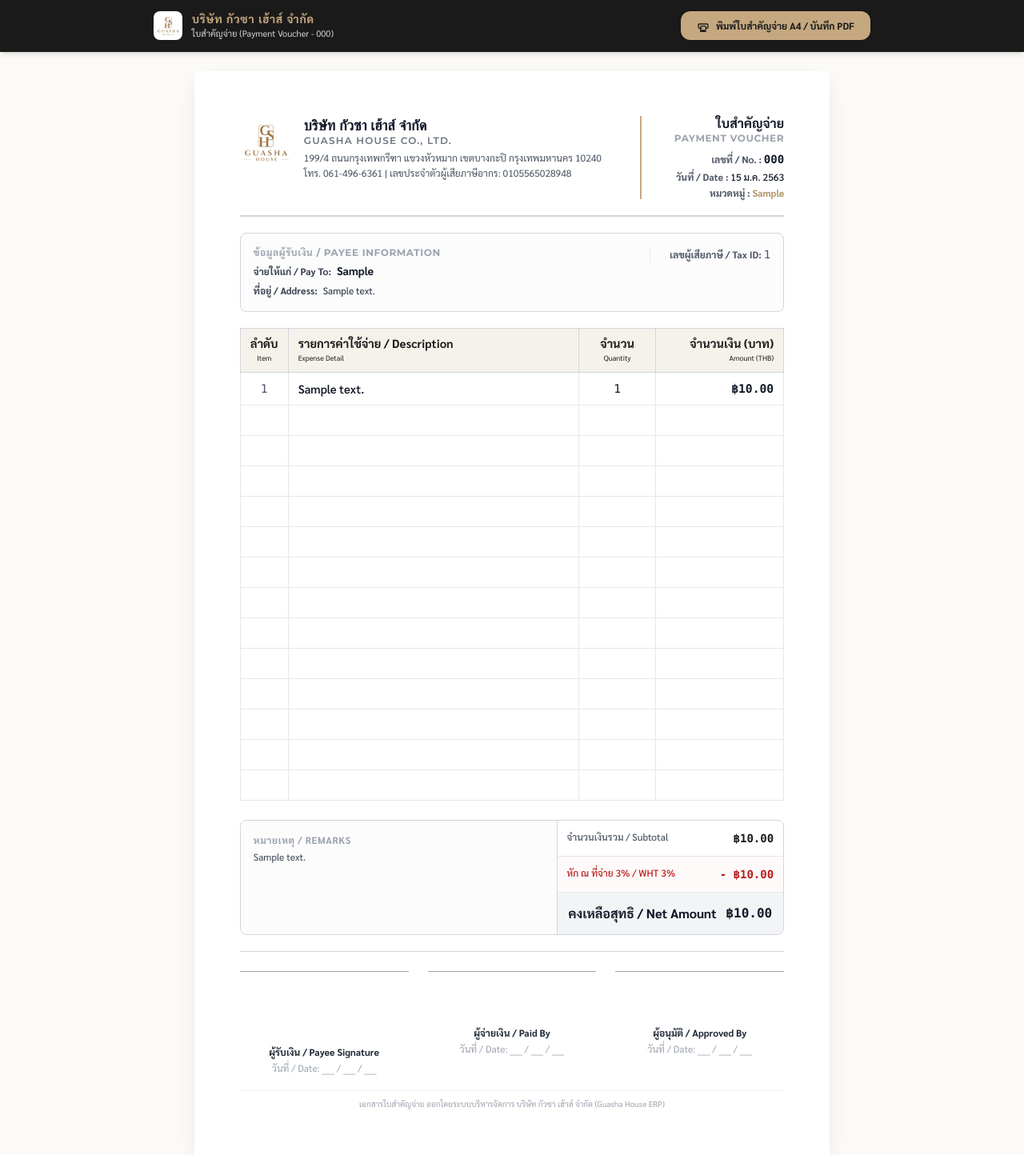
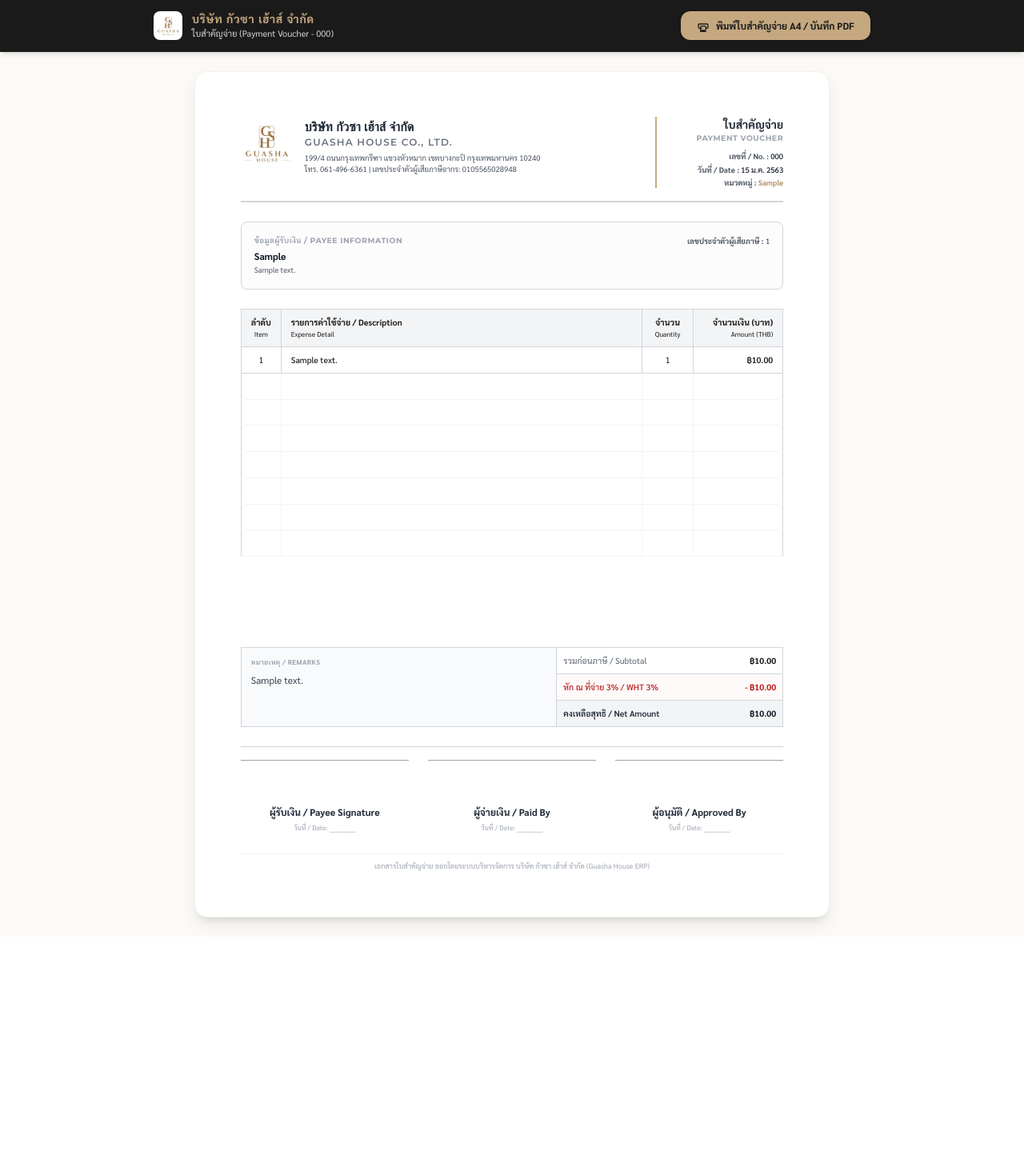
Before and after one commit to Amaraporn48/guasha-house, a FastAPI app: page /print/expense/1 in a window 1280 px wide. Shown: the whole page at 80% size. After the commit the page ends 1162 px from the top, so only its background shows below. Run offline with FastAPI, Linux system fonts and the light colour scheme; tables that the repository leaves empty hold one stand-in row (values such as "Sample post"); some libraries are stand-ins or nearby versions.

Commit message:
Use identical print-container structure and CSS rules from Tax Invoice template for Payment Voucher

```diff
--- a/main.py
+++ b/main.py
@@ -1528,7 +1528,7 @@ def print_expense_voucher(exp_id: int, request: Request, db: Session = Depends(g
 
     setattr(exp, "formatted_date", formatted_date)
 
-    padding_count = max(0, 14 - (len(items) if items else 1))
+    padding_count = max(0, 8 - (len(items) if items else 1))
     padding_rows = range(padding_count)
 
     return templates.TemplateResponse(
--- a/templates/print_voucher.html
+++ b/templates/print_voucher.html
@@ -3,7 +3,10 @@
 <head>
     <meta charset="UTF-8">
     <meta name="viewport" content="width=device-width, initial-scale=1.0, maximum-scale=1.0, user-scalable=no">
-    <title>ใบสำคัญจ่าย - {{ exp.voucher_number or exp.id }}</title>
+    <meta http-equiv="Cache-Control" content="no-cache, no-store, must-revalidate">
+    <meta http-equiv="Pragma" content="no-cache">
+    <meta http-equiv="Expires" content="0">
+    <title>พิมพ์ใบสำคัญจ่าย - {{ exp.voucher_number or exp.id }}</title>
     <!-- Tailwind CSS CDN -->
     <script src="https://cdn.tailwindcss.com"></script>
     <script>
@@ -27,78 +30,91 @@
             size: A4;
             margin: 0;
         }
+
         * {
             box-sizing: border-box;
         }
-        html, body {
-            font-family: 'Sarabun', -apple-system, BlinkMacSystemFont, sans-serif;
-            background-color: #fbfaf7;
-            color: #1a1a1a;
+
+        @media screen {
+            body {
+                background-color: #fbfaf7 !important;
+                color: #1a1a1a !important;
                 margin: 0;
                 padding: 0;
-            width: 100%;
-            -webkit-print-color-adjust: exact;
-            print-color-adjust: exact;
             }
-        .voucher-container {
-            background-color: white;
-            width: 210mm;
-            min-height: 297mm;
-            margin: 0 auto;
-            padding: 15mm 15mm;
-            box-shadow: 0 10px 25px -5px rgba(0, 0, 0, 0.1);
+            .print-container {
+                box-shadow: 0 10px 25px -5px rgba(0, 0, 0, 0.1), 0 8px 10px -6px rgba(0, 0, 0, 0.1);
+                background-color: white !important;
+                border: 1px solid #f5f2eb;
+            }
+            .header-flex-box {
                 display: flex;
                 flex-direction: column;
+                gap: 1rem;
+            }
+            .customer-flex-box {
+                display: flex;
+                flex-direction: column;
+                gap: 0.75rem;
+            }
+            .table-wrap-responsive {
+                width: 100%;
+                overflow-x: auto;
+                -webkit-overflow-scrolling: touch;
+            }
+            .table-min-width {
+                min-width: 520px;
+            }
+
+            @media (min-width: 640px) {
+                .header-flex-box {
+                    flex-direction: row;
+                    justify-content: space-between;
+                    align-items: flex-start;
+                }
+                .customer-flex-box {
+                    flex-direction: row;
                     justify-content: space-between;
                 }
+                .table-min-width {
+                    min-width: 100%;
+                }
+            }
+        }
+
         @media print {
-            html, body {
+            body {
                 background-color: white !important;
                 padding: 0 !important;
                 margin: 0 !important;
-                width: 210mm !important;
-                height: 297mm !important;
             }
-            .voucher-container {
+            .print-container {
                 box-shadow: none !important;
                 border: none !important;
                 margin: 0 !important;
                 width: 210mm !important;
                 height: 297mm !important;
-                min-height: 297mm !important;
                 padding: 15mm 15mm !important;
-                display: flex !important;
-                flex-direction: column !important;
-                justify-content: space-between !important;
-                box-sizing: border-box !important;
             }
             .no-print {
                 display: none !important;
             }
+            .header-flex-box {
+                display: flex !important;
+                flex-direction: row !important;
+                justify-content: space-between !important;
             }
-        .voucher-table {
-            width: 100%;
-            border-collapse: collapse;
+            .customer-flex-box {
+                display: flex !important;
+                flex-direction: row !important;
+                justify-content: space-between !important;
             }
-        .voucher-table th {
-            background-color: #f5f2eb !important;
-            color: #1a1a1a;
-            font-size: 11pt;
-            font-weight: 700;
-            padding: 10px 12px;
-            border: 1px solid #d1d5db;
-        }
-        .voucher-table td {
-            font-size: 11pt;
-            padding: 10px 12px;
-            border: 1px solid #e5e7eb;
-            height: 38px;
         }
     </style>
 </head>
 <body>
 
-    <!-- Screen Control Bar -->
+    <!-- Top Action Bar -->
     <div class="no-print bg-[#1a1a1a] text-white p-3.5 sticky top-0 z-50 shadow-md mb-6">
         <div class="max-w-4xl mx-auto flex items-center justify-between">
             <div class="flex items-center gap-3">
@@ -115,81 +131,84 @@
         </div>
     </div>
 
-    <div class="voucher-container">
+    <!-- MAIN PRINT CONTAINER (Identical to Tax Invoice print-container) -->
+    <div class="print-container flex flex-col justify-between min-h-[280mm] w-full max-w-full sm:max-w-[210mm] mx-auto p-4 sm:p-[15mm] my-0 sm:my-6 rounded-none sm:rounded-2xl">
 
-        <!-- TOP SECTION: COMPANY & PAYEE DETAILS & TABLE -->
-        <div class="flex-1 flex flex-col justify-start">
-            <!-- Header Block (Matching Tax Invoice Layout) -->
-            <div class="flex justify-between items-start border-b-2 border-gray-300 pb-5 mb-5">
-                <div class="flex gap-4 items-start">
-                    <img src="/static/logo.png" alt="Guasha House Logo" class="h-16 w-16 object-contain flex-shrink-0">
+        <!-- TOP SECTION: COMPANY & PAYEE DETAILS & ITEMS TABLE -->
         <div>
-                        <h2 class="text-lg font-bold text-gray-900 leading-tight uppercase font-serif">บริษัท กัวซา เฮ้าส์ จำกัด</h2>
-                        <h3 class="text-xs font-semibold text-gray-500 uppercase tracking-widest mb-1">GUASHA HOUSE CO., LTD.</h3>
-                        <p class="text-xs text-gray-600 leading-relaxed">
+            <!-- Header Block -->
+            <div class="header-flex-box border-b-2 border-gray-300 pb-4 mb-6">
+                <div class="flex gap-3 sm:gap-4 items-start w-full sm:w-auto">
+                    <img src="/static/logo.png" alt="Guasha House Logo" class="h-12 w-12 sm:h-16 sm:w-16 object-contain flex-shrink-0">
+                    <div class="flex-1 min-w-0">
+                        <h2 class="text-sm sm:text-base font-bold text-gray-800 leading-tight uppercase font-serif">บริษัท กัวซา เฮ้าส์ จำกัด</h2>
+                        <h3 class="text-[10px] sm:text-xs font-semibold text-gray-500 uppercase tracking-widest mb-1">GUASHA HOUSE CO., LTD.</h3>
+                        <p class="text-[9px] sm:text-[9.5px] text-gray-600 leading-normal">
                             199/4 ถนนกรุงเทพกรีฑา แขวงหัวหมาก เขตบางกะปิ กรุงเทพมหานคร 10240<br>
                             โทร. 061-496-6361 | เลขประจำตัวผู้เสียภาษีอากร: 0105565028948
                         </p>
                     </div>
                 </div>
-                <div class="text-right border-l-2 border-[#c5a880] pl-4 min-w-[180px]">
-                    <h4 class="text-base font-bold text-gray-900 leading-tight uppercase">ใบสำคัญจ่าย</h4>
-                    <h5 class="text-xs font-bold text-gray-400 uppercase tracking-wider mb-2">PAYMENT VOUCHER</h5>
-                    <div class="text-xs space-y-1 text-gray-600">
-                        <div><span class="font-bold">เลขที่ / No. :</span> <span class="font-mono font-bold text-gray-900 text-sm">{{ exp.voucher_number or '-' }}</span></div>
+                <div class="w-full sm:w-auto text-left sm:text-right border-t sm:border-t-0 sm:border-l-2 border-gold pt-2 sm:pt-0 sm:pl-4 min-w-0 sm:min-w-[160px] flex sm:block justify-between items-center">
+                    <div>
+                        <h4 class="text-xs sm:text-sm font-bold text-gray-800 leading-tight">ใบสำคัญจ่าย</h4>
+                        <h5 class="text-[8.5px] sm:text-[9.5px] font-bold text-gray-400 uppercase tracking-wider mb-1 sm:mb-2">PAYMENT VOUCHER</h5>
+                    </div>
+                    <div class="text-[9px] sm:text-[9.5px] space-y-0.5 text-gray-600 text-right">
+                        <div><span class="font-bold">เลขที่ / No. :</span> <span class="font-medium text-gray-900">{{ exp.voucher_number or '-' }}</span></div>
                         <div><span class="font-bold">วันที่ / Date :</span> <span class="font-medium text-gray-900">{{ exp.formatted_date }}</span></div>
                         <div><span class="font-bold">หมวดหมู่ :</span> <span class="font-bold text-[#b39268]">{{ exp.category }}</span></div>
                     </div>
                 </div>
             </div>
 
-            <!-- Payee Information Block -->
-            <div class="border border-gray-300 rounded-lg p-4 bg-gray-50/50 mb-5 flex justify-between items-start text-xs leading-relaxed">
-                <div class="flex-1 space-y-1">
-                    <h5 class="text-xs font-bold text-gray-400 uppercase tracking-wider mb-1">ข้อมูลผู้รับเงิน / PAYEE INFORMATION</h5>
-                    <div><span class="font-bold text-gray-700">จ่ายให้แก่ / Pay To:</span> <span class="font-bold text-gray-900 text-sm ml-1">{{ exp.pay_to or '-' }}</span></div>
-                    <div><span class="font-bold text-gray-700">ที่อยู่ / Address:</span> <span class="text-gray-800 ml-1">{{ exp.address or '-' }}</span></div>
+            <!-- Payee Details Block -->
+            <div class="border border-gray-300 rounded-lg p-3 sm:p-4 bg-gray-50/50 mb-6 customer-flex-box">
+                <div class="flex-1">
+                    <h5 class="text-[9px] sm:text-[9.5px] font-bold text-gray-400 uppercase tracking-wider mb-1">ข้อมูลผู้รับเงิน / PAYEE INFORMATION</h5>
+                    <div class="text-xs font-bold text-gray-900 mb-0.5">{{ exp.pay_to or '-' }}</div>
+                    <p class="text-[9px] sm:text-[9.5px] text-gray-600 leading-normal">{{ exp.address or '-' }}</p>
                 </div>
-                <div class="text-right text-xs text-gray-600 flex-shrink-0 pl-6 border-l border-gray-200">
-                    <div><span class="font-bold">เลขผู้เสียภาษี / Tax ID:</span> <span class="font-mono font-medium text-sm">{{ exp.tax_id or '-' }}</span></div>
+                <div class="text-left sm:text-right text-[9px] sm:text-[9.5px] text-gray-600 border-t sm:border-t-0 pt-2 sm:pt-0 border-gray-200 flex-shrink-0">
+                    <div><span class="font-bold">เลขประจำตัวผู้เสียภาษี :</span> <span class="font-medium">{{ exp.tax_id or '-' }}</span></div>
                 </div>
             </div>
 
             <!-- Line Items Table -->
-            <div class="mb-4 flex-1">
-                <table class="voucher-table text-xs">
+            <div class="table-wrap-responsive mb-4">
+                <table class="invoice-table table-min-width text-[10.5px] border border-gray-300 w-full">
                     <thead>
-                        <tr class="bg-gray-100 text-gray-800">
-                            <th class="w-14 text-center">ลำดับ<br><span class="text-[9px] font-normal block mt-0.5">Item</span></th>
-                            <th class="text-left">รายการค่าใช้จ่าย / Description<br><span class="text-[9px] font-normal block mt-0.5">Expense Detail</span></th>
-                            <th class="w-24 text-center">จำนวน<br><span class="text-[9px] font-normal block mt-0.5">Quantity</span></th>
-                            <th class="w-40 text-right">จำนวนเงิน (บาท)<br><span class="text-[9px] font-normal block mt-0.5">Amount (THB)</span></th>
+                        <tr class="bg-gray-100 text-charcoal border-b border-gray-300">
+                            <th class="px-3 py-2 text-center border-r border-gray-300 w-12">ลำดับ<br><span class="text-[8.5px] font-normal block mt-0.5">Item</span></th>
+                            <th class="px-3 py-2 text-left border-r border-gray-300">รายการค่าใช้จ่าย / Description<br><span class="text-[8.5px] font-normal block mt-0.5">Expense Detail</span></th>
+                            <th class="px-3 py-2 text-center border-r border-gray-300 w-16">จำนวน<br><span class="text-[8.5px] font-normal block mt-0.5">Quantity</span></th>
+                            <th class="px-3 py-2 text-right w-28">จำนวนเงิน (บาท)<br><span class="text-[8.5px] font-normal block mt-0.5">Amount (THB)</span></th>
                         </tr>
                     </thead>
                     <tbody>
                         {% for item in items %}
-                        <tr>
-                            <td class="text-center font-mono text-gray-600">{{ loop.index }}</td>
-                            <td class="font-semibold text-gray-900">{{ item.description }}</td>
-                            <td class="text-center font-mono text-sm">{{ item.quantity }}</td>
-                            <td class="text-right font-mono font-bold text-sm text-gray-900">฿{{ "{:,.2f}".format(item.amount) }}</td>
+                        <tr class="border-b border-gray-300">
+                            <td class="px-3 py-2 text-center border-r border-gray-300">{{ loop.index }}</td>
+                            <td class="px-3 py-2 border-r border-gray-300 font-medium">{{ item.description }}</td>
+                            <td class="px-3 py-2 text-center border-r border-gray-300">{{ item.quantity }}</td>
+                            <td class="px-3 py-2 text-right font-semibold">฿{{ "{:,.2f}".format(item.amount) }}</td>
                         </tr>
                         {% else %}
-                        <tr>
-                            <td class="text-center font-mono text-gray-600">1</td>
-                            <td class="font-semibold text-gray-900">{{ exp.description or exp.category }}</td>
-                            <td class="text-center font-mono text-sm">1</td>
-                            <td class="text-right font-mono font-bold text-sm text-gray-900">฿{{ "{:,.2f}".format(exp.subtotal or exp.amount) }}</td>
+                        <tr class="border-b border-gray-300">
+                            <td class="px-3 py-2 text-center border-r border-gray-300">1</td>
+                            <td class="px-3 py-2 border-r border-gray-300 font-medium">{{ exp.description or exp.category }}</td>
+                            <td class="px-3 py-2 text-center border-r border-gray-300">1</td>
+                            <td class="px-3 py-2 text-right font-semibold">฿{{ "{:,.2f}".format(exp.subtotal or exp.amount) }}</td>
                         </tr>
                         {% endfor %}
 
-                        <!-- Padding Rows for Full Standard A4 Height -->
+                        <!-- Padding Rows for Standard Invoice Look -->
                         {% for i in padding_rows %}
                         <tr class="border-b border-gray-100">
-                            <td class="text-center text-transparent">-</td>
-                            <td class="text-transparent">-</td>
-                            <td class="text-transparent">-</td>
-                            <td class="text-transparent">-</td>
+                            <td class="px-3 py-2 text-center border-r border-gray-100 text-transparent">-</td>
+                            <td class="px-3 py-2 border-r border-gray-100 text-transparent">-</td>
+                            <td class="px-3 py-2 border-r border-gray-100 text-transparent">-</td>
+                            <td class="px-3 py-2 text-transparent">-</td>
                         </tr>
                         {% endfor %}
                     </tbody>
@@ -197,65 +216,67 @@
             </div>
         </div>
 
-        <!-- BOTTOM SECTION: CALCULATIONS & SIGNATURES -->
-        <div class="space-y-5 pt-2">
-            <!-- Calculations & Remarks Grid -->
-            <div class="grid grid-cols-12 border border-gray-300 rounded-lg overflow-hidden text-xs">
-                <div class="col-span-7 p-4 bg-gray-50/50 border-r border-gray-300 flex flex-col justify-between">
+        <!-- BOTTOM SECTION: GRAND TOTALS, REMARKS & SIGNATURES -->
+        <div class="space-y-6">
+
+            <!-- Summary Calculations -->
+            <div class="flex flex-col sm:grid sm:grid-cols-12 border border-gray-300">
+                <div class="sm:col-span-7 p-3 bg-gray-50 flex flex-col justify-between border-b sm:border-b-0 sm:border-r border-gray-300">
                     <div>
-                        <span class="text-xs font-bold text-gray-400 uppercase tracking-wider block mb-1">หมายเหตุ / REMARKS</span>
-                        <p class="text-xs text-gray-700 whitespace-pre-line leading-relaxed">{{ exp.note or '-' }}</p>
+                        <span class="text-[8.5px] font-bold text-gray-400 uppercase tracking-wider block mb-0.5">หมายเหตุ / REMARKS</span>
+                        <span class="text-xs text-gray-700 whitespace-pre-line">{{ exp.note or '-' }}</span>
                     </div>
                 </div>
-                <div class="col-span-5 text-xs divide-y divide-gray-200">
-                    <div class="flex justify-between p-3">
-                        <span class="text-gray-600 font-medium">จำนวนเงินรวม / Subtotal</span>
-                        <span class="font-bold font-mono text-sm">฿{{ "{:,.2f}".format(exp.subtotal or exp.amount) }}</span>
+                <div class="sm:col-span-5 text-[10.5px] divide-y divide-gray-300">
+                    <div class="flex justify-between p-2">
+                        <span class="text-gray-500 font-medium">รวมก่อนภาษี / Subtotal</span>
+                        <span class="font-bold">฿{{ "{:,.2f}".format(exp.subtotal or exp.amount) }}</span>
                     </div>
                     {% if exp.withholding_tax_amount and exp.withholding_tax_amount > 0 %}
-                    <div class="flex justify-between p-3 text-red-700 bg-red-50/40">
+                    <div class="flex justify-between p-2 text-red-700 bg-red-50/40">
                         <span class="font-medium">หัก ณ ที่จ่าย 3% / WHT 3%</span>
-                        <span class="font-bold font-mono text-sm">- ฿{{ "{:,.2f}".format(exp.withholding_tax_amount) }}</span>
+                        <span class="font-bold">- ฿{{ "{:,.2f}".format(exp.withholding_tax_amount) }}</span>
                     </div>
                     {% endif %}
-                    <div class="flex justify-between p-3.5 bg-gray-100 font-bold text-base">
-                        <span class="text-gray-900">คงเหลือสุทธิ / Net Amount</span>
-                        <span class="font-bold font-mono text-gray-900 text-base">฿{{ "{:,.2f}".format(exp.net_amount or exp.amount) }}</span>
+                    <div class="flex justify-between p-2 bg-gray-100 font-bold">
+                        <span class="text-gray-800 font-semibold">คงเหลือสุทธิ / Net Amount</span>
+                        <span class="font-bold text-gray-900">฿{{ "{:,.2f}".format(exp.net_amount or exp.amount) }}</span>
                     </div>
                 </div>
             </div>
 
-            <!-- Signatures Block (Matching Invoice Signature Area) -->
-            <div class="grid grid-cols-3 gap-6 text-center text-xs pt-6 border-t border-gray-300">
-                <div class="border-t border-gray-400 pt-2 space-y-1">
-                    <div class="h-20"></div>
-                    <span class="font-bold text-gray-800 text-xs block">ผู้รับเงิน / Payee Signature</span>
-                    <span class="text-xs text-gray-400 block mt-1">วันที่ / Date: ____ / ____ / ____</span>
+            <!-- Signature Block (3 Signatures) -->
+            <div class="grid grid-cols-3 gap-6 text-center text-xs pt-4 border-t border-gray-300">
+                <div class="border-t border-gray-400 pt-3 space-y-1">
+                    <div class="h-10"></div>
+                    <span class="font-bold text-gray-800 block">ผู้รับเงิน / Payee Signature</span>
+                    <span class="text-[8.5px] text-gray-400 block">วันที่ / Date: ____________</span>
                 </div>
-                <div class="border-t border-gray-400 pt-2 space-y-1">
-                    <div class="h-14"></div>
-                    <span class="font-bold text-gray-800 text-xs block">ผู้จ่ายเงิน / Paid By</span>
-                    <span class="text-xs text-gray-400 block mt-1">วันที่ / Date: ____ / ____ / ____</span>
+                <div class="border-t border-gray-400 pt-3 space-y-1">
+                    <div class="h-10"></div>
+                    <span class="font-bold text-gray-800 block">ผู้จ่ายเงิน / Paid By</span>
+                    <span class="text-[8.5px] text-gray-400 block">วันที่ / Date: ____________</span>
                 </div>
-                <div class="border-t border-gray-400 pt-2 space-y-1">
-                    <div class="h-14"></div>
-                    <span class="font-bold text-gray-800 text-xs block">ผู้อนุมัติ / Approved By</span>
-                    <span class="text-xs text-gray-400 block mt-1">วันที่ / Date: ____ / ____ / ____</span>
+                <div class="border-t border-gray-400 pt-3 space-y-1">
+                    <div class="h-10"></div>
+                    <span class="font-bold text-gray-800 block">ผู้อนุมัติ / Approved By</span>
+                    <span class="text-[8.5px] text-gray-400 block">วันที่ / Date: ____________</span>
                 </div>
             </div>
 
-            <div class="text-[10px] text-gray-400 text-center border-t border-gray-100 pt-2">
+            <div class="text-[9px] text-gray-400 text-center border-t border-gray-100 pt-2">
                 เอกสารใบสำคัญจ่าย ออกโดยระบบบริหารจัดการ บริษัท กัวซา เฮ้าส์ จำกัด (Guasha House ERP)
+            </div>
+
         </div>
     </div>
 
-    </div>
-
+    <!-- SCRIPT FOR PRINTING -->
     <script>
         window.onload = function() {
             setTimeout(() => {
                 window.print();
-            }, 600);
+            }, 500);
         };
     </script>
 </body>
```
Lines whose indentation alone changed are shown as unchanged.
